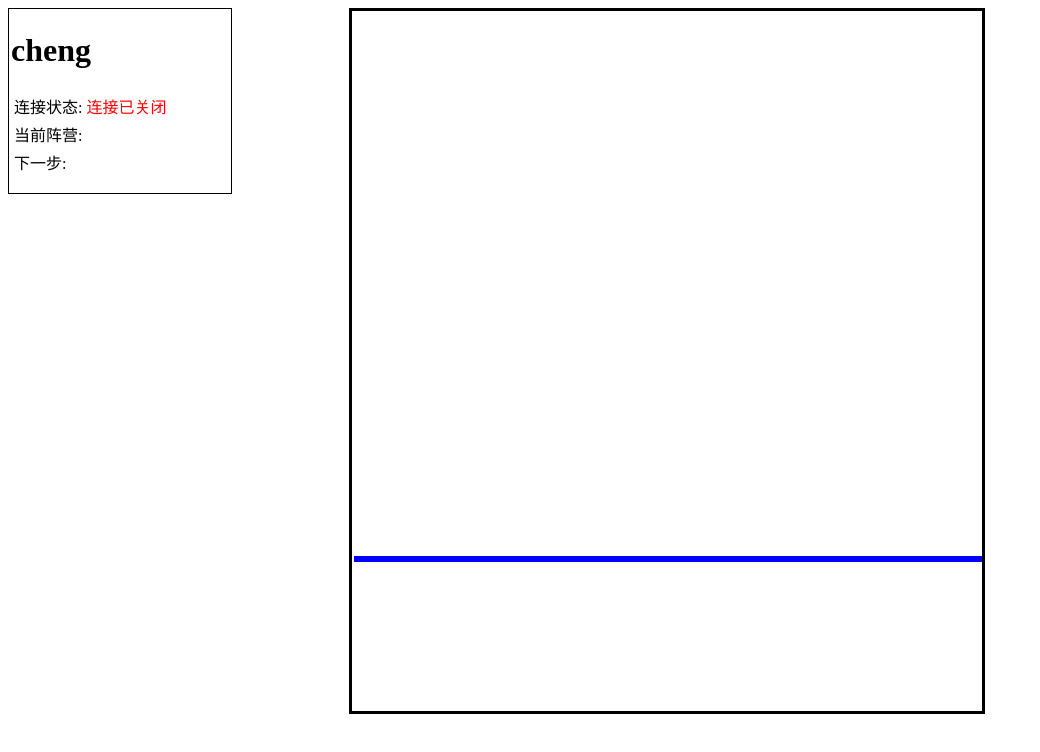
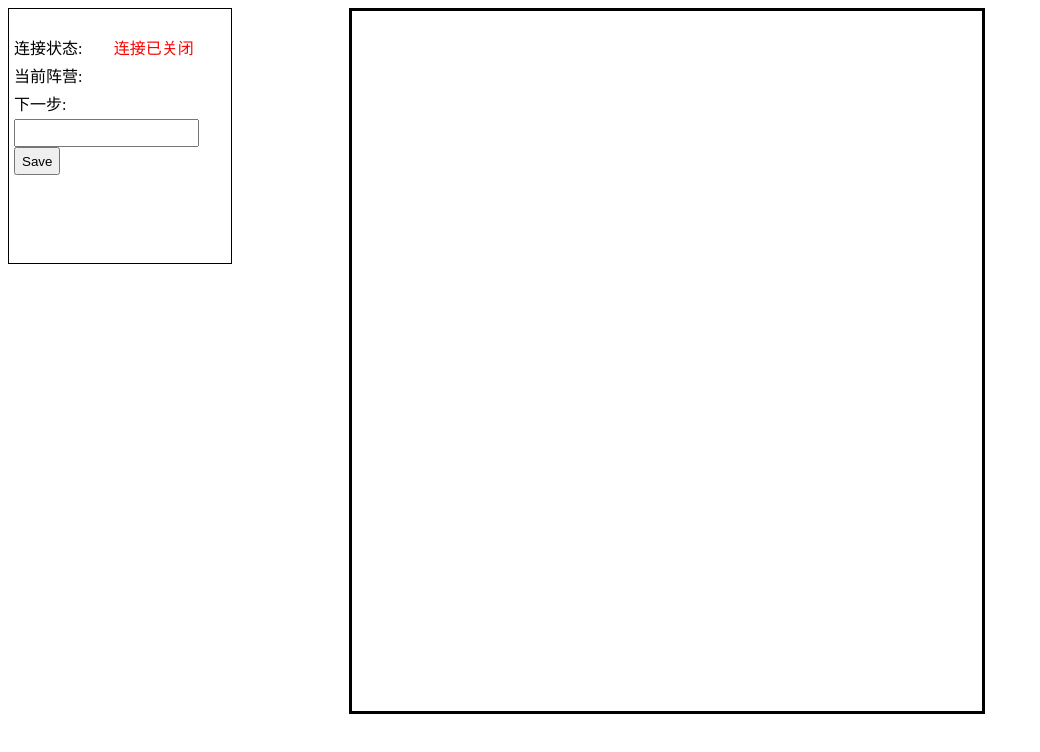
Before and after one commit to wzcssw/ChineseChess, a plain HTML site: page public/index.html in a window 1280 px wide. Shown: the whole page, without its empty margins (0-1040 px from the left). Drawn offline with Linux system fonts and the light colour scheme.

Commit message:
show username

```diff
--- a/public/index.html
+++ b/public/index.html
@@ -10,6 +10,7 @@
     <body>
         <div class="panel">
             <h1 id="hi_title">Xq</h1>
+
             <p id="output"></p>
             <table>
                 <tr>
@@ -24,11 +25,18 @@
                     <td>下一步: </td>
                     <td><span id="next_term"></span></td>
                 </tr>
+                <tr>
+                    <td colspan="2">
+                        <input id="username"/>
+                        <button onclick="save_username()">Save</button>
+                    </td>
+                </tr>
             </table>
         </div>
 
         <div id="chess_map" style="width:630px;height:700px;border: solid;margin-left: 27%;"></div>
 
-        <div style="border: solid;color:blue;width:622px;margin-left: 27%;position: absolute;top: 556px;"></div>
+        <!-- 楚河 -->
+        <!-- <div style="border: solid;color:blue;width:622px;margin-left: 27%;position: absolute;top: 556px;"></div> -->
     </body>
 </html>
--- a/public/script.js
+++ b/public/script.js
@@ -3,7 +3,7 @@ var player_name;
 var chess_map;
 var selected_chess;
 var chess_term;
-var user_id;
+var user_id = null;
 var current_color;
 var loc = window.location;
 var uri = 'ws:';
@@ -13,6 +13,7 @@ if (loc.protocol === 'https:') {
 }
 uri += '//' + loc.host;
 uri += loc.pathname + 'ws';
+
 ws = new WebSocket(uri);
 if(window.WebSocket != undefined) {
   $("#connect_status").html("浏览器不支持websockets");
@@ -121,14 +122,8 @@ function send_msg(user_id,player_name,operate,origin,target){
 }
 //// block controller end
 
-var set_player_name_default = function(){
-  player_name = "cheng";
-  console.log("init default method")
-  if(player_name){
-      $("#hi_title").html(player_name);
-      // send_msg(user_id,player_name,"INIT_GAME","","");
-      send_msg(user_id,player_name,"RELOAD_GAME","","");
-  }
+var connect_to_server = function(){
+  send_msg(user_id,player_name,"RELOAD_GAME","","");
 };
 
 
@@ -160,13 +155,16 @@ var clear = function (){ //清除焦点
   $(".block").css("background-color","rgba(255, 255, 0, 0.166)");
 }
 
+var save_username = function(){
+  var username = $("#username").val();
+  setCookie("chinese_chess_username",username);
+}
+
 $().ready(function(){
   user_id = getCookie('chinese_chess_user_id');
-  setTimeout("set_player_name_default()",500);
-  $("#restart").click(function(){
-    send_msg(user_id,player_name,"RELOAD_GAME","","");
-  });
-  $("#clear_btn").click(clear);
+  player_name = getCookie('chinese_chess_username');
+  $("#hi_title").html(player_name);
+  setTimeout("connect_to_server()",500);
 });
 
 function getCookie(name){
@@ -176,4 +174,10 @@ function getCookie(name){
   else
     return null;
 }
-// save player name end
+
+function setCookie(c_name,value,expiredays){
+  var exdate=new Date()
+  exdate.setDate(exdate.getDate()+expiredays)
+  document.cookie=c_name+ "=" +escape(value)+
+  ((expiredays==null) ? "" : ";expires="+exdate.toGMTString())
+}
--- a/public/style.css
+++ b/public/style.css
@@ -49,7 +49,7 @@ button{
     display: block;
     border: 1px solid;
     width: 17%;
-    height: 180px;
+    height: 250px;
     padding: 2px;
 
     position: fixed;
```
